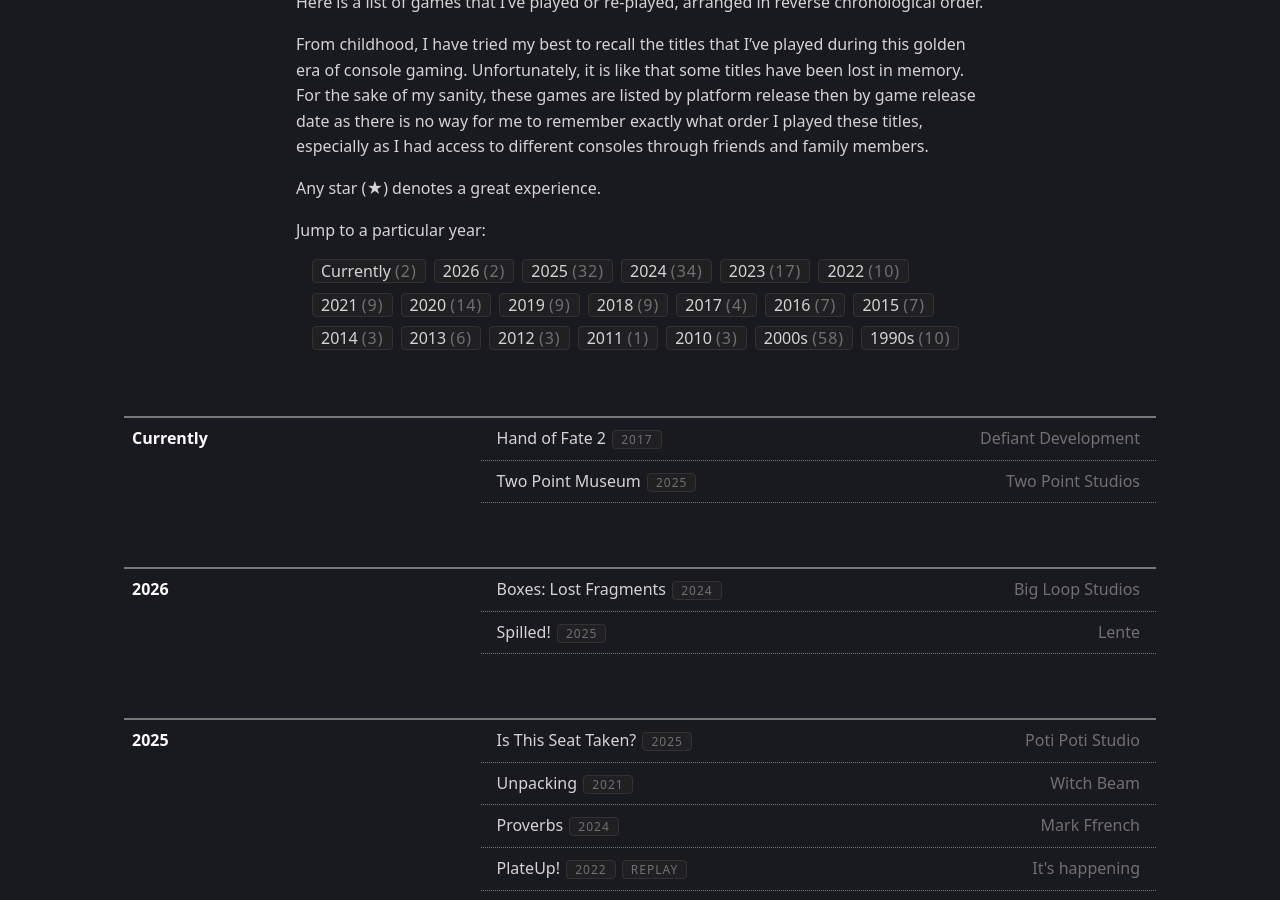
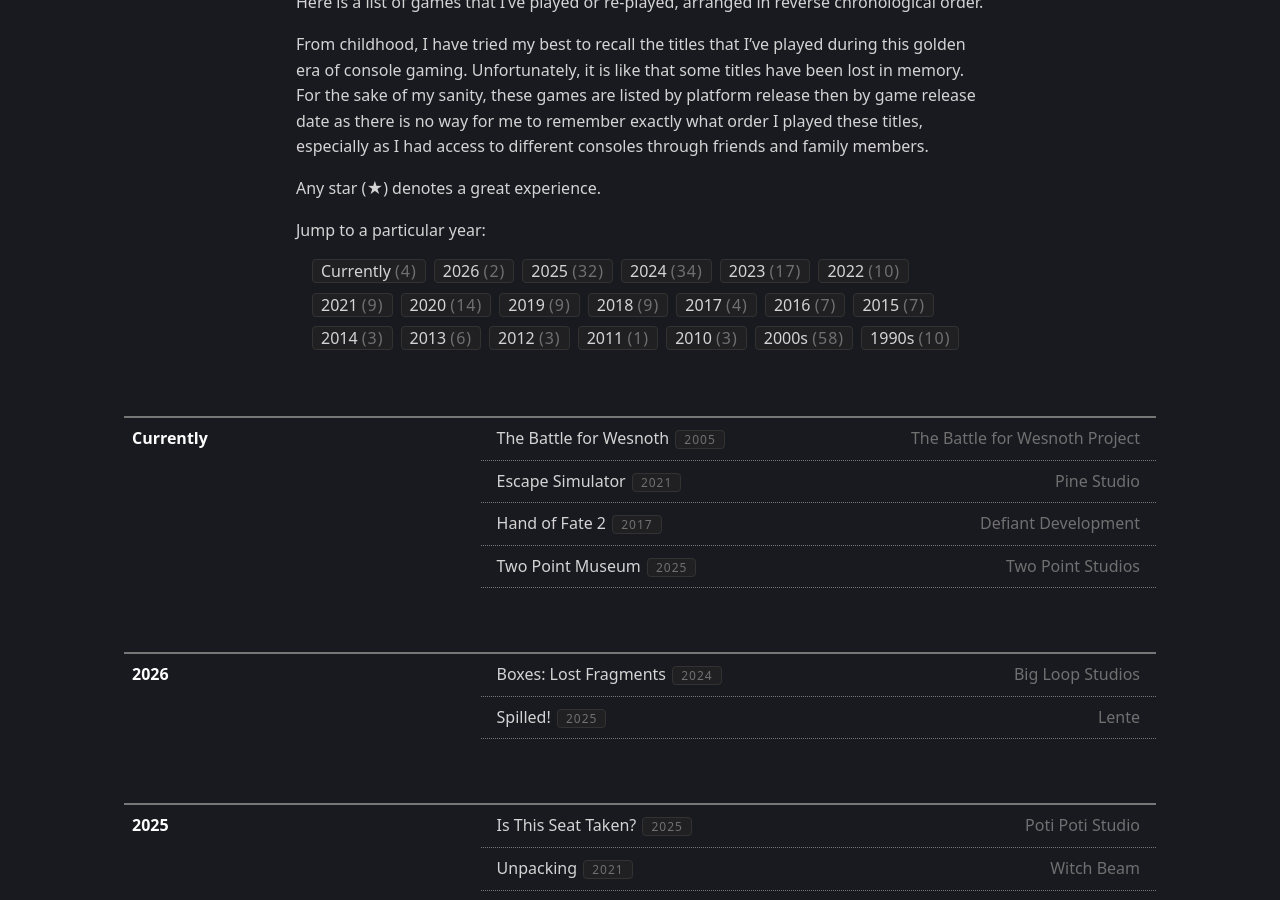
Before and after one commit to KlazHTT/personal-website, a Jekyll site: the page built from pages/gaming.md, in a window 1280 px wide and 900 px high, scrolled down 370 px. Built offline with Jekyll 4.4.1, drawn with Linux system fonts in a browser that asks for light colours.

Commit message:
Update games.yml

```diff
--- a/_data/games.yml
+++ b/_data/games.yml
@@ -1,5 +1,13 @@
 - year: Currently
   games:
+    - title: The Battle for Wesnoth
+      developer: The Battle for Wesnoth Project
+      released: 2005
+      status:
+    - title: Escape Simulator
+      developer: Pine Studio
+      released: 2021
+      status:
     - title: Hand of Fate 2
       developer: Defiant Development
       released: 2017
```
